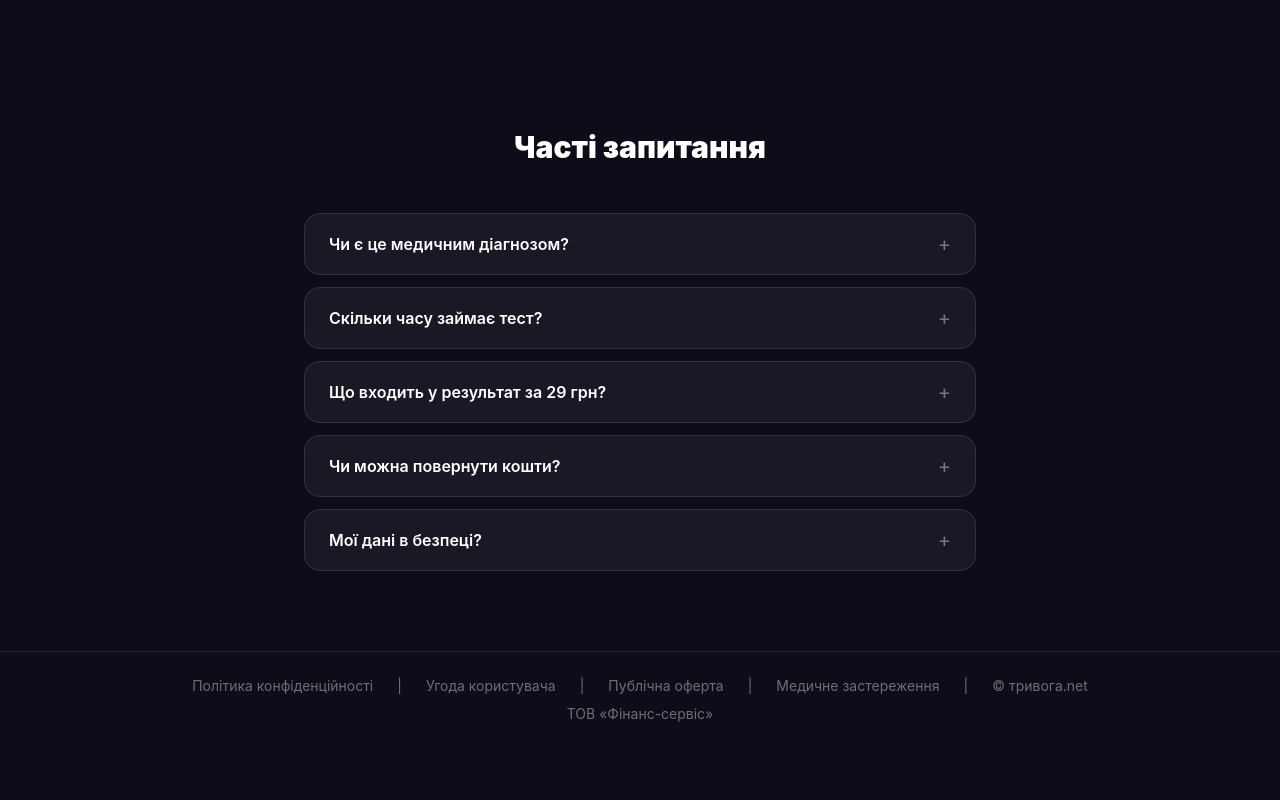
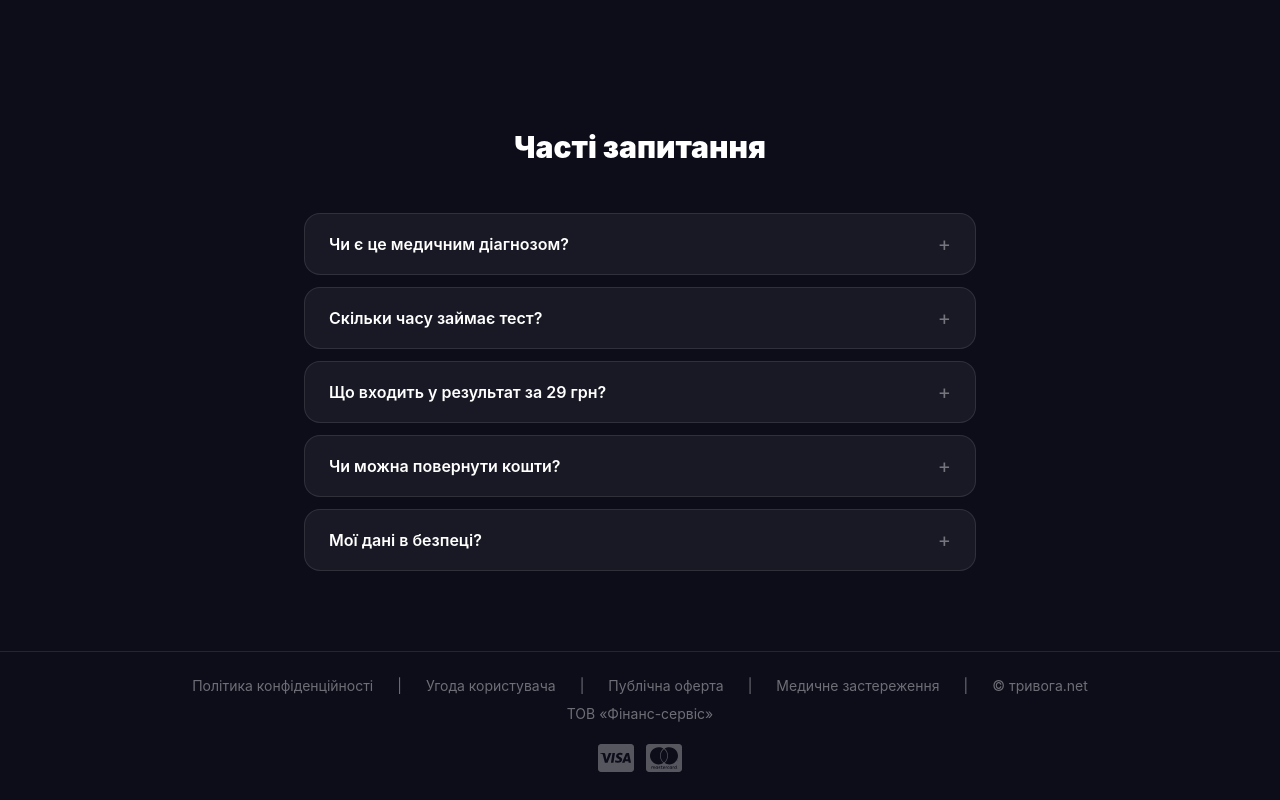
Before and after one commit to foxsis23/no-alert, a React (Vite) app: page / in a window 1280 px wide. Shown: the part 3442-4242 px from the top of the page. Before the commit the page ends 4190 px from the top, so only its background shows below. Built offline with nearby package versions, Linux system fonts and the light colour scheme; no server answers.

Commit message:
feat: added master card & visa logos

```diff
--- a/package.json
+++ b/package.json
@@ -15,6 +15,7 @@
     "lucide-react": "^0.577.0",
     "react": "^19.2.0",
     "react-dom": "^19.2.0",
+    "react-icons": "^5.6.0",
     "react-router-dom": "^7.13.1",
     "sonner": "^2.0.7",
     "zustand": "^5.0.11"
--- a/src/components/layout/Footer.tsx
+++ b/src/components/layout/Footer.tsx
@@ -1,4 +1,5 @@
 import { Link } from 'react-router-dom';
+import { FaCcVisa, FaCcMastercard } from 'react-icons/fa';
 
 export function Footer() {
   return (
@@ -23,6 +24,10 @@ export function Footer() {
         <span>© тривога.net</span>
         <span>ТОВ «Фінанс-сервіс»</span>
       </div>
+      <div className="max-w-4xl mx-auto flex items-center justify-center gap-3 mt-4">
+        <FaCcVisa className="text-white/30 text-4xl" />
+        <FaCcMastercard className="text-white/30 text-4xl" />
+      </div>
     </footer>
   );
 }
```
Also changed, not shown: 1 other file (tests, documents, lock files or other folders).
